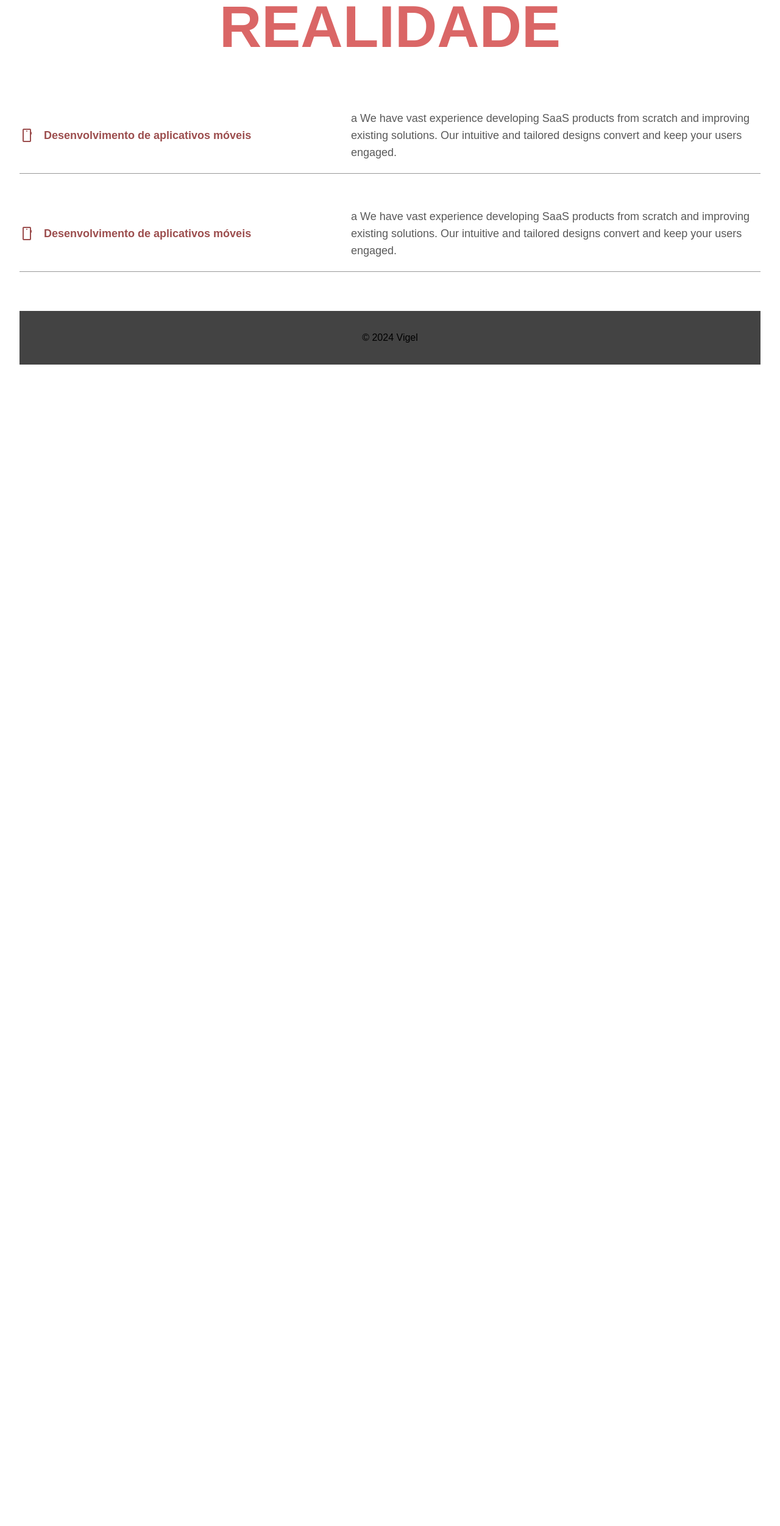
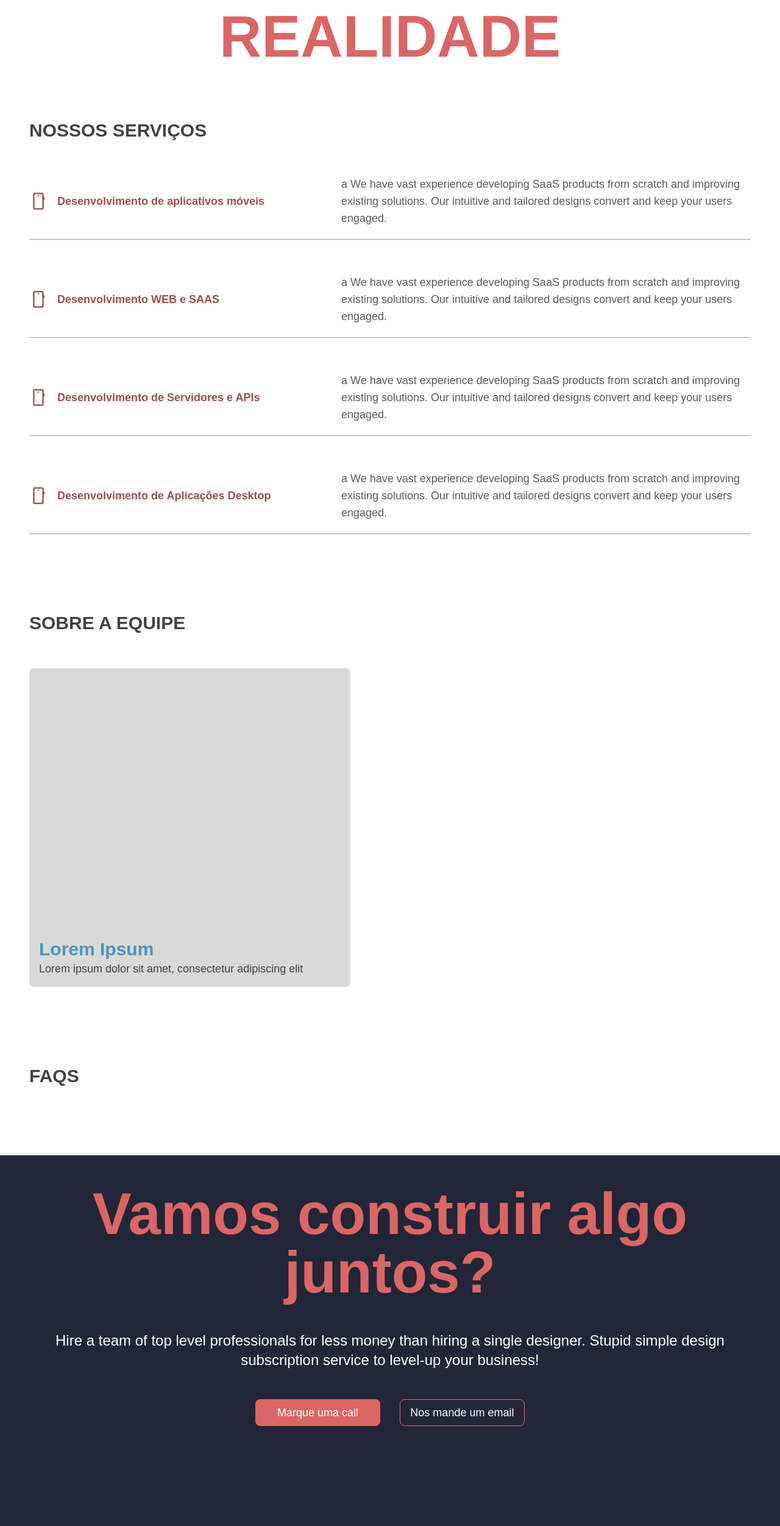
Before and after one commit to Project-G-Org/portifolio-web, a Next.js app: page / in a window 1280 px wide. Shown: the part 268-2771 px from the top of the page at 61% size. Before the commit the page ends 898 px from the top, so only its background shows below. Built offline with nearby package versions, Linux system fonts and the light colour scheme.

Commit message:
feat: footer

```diff
--- a/app/globals.css
+++ b/app/globals.css
@@ -15,6 +15,7 @@
   --redlight: '#DA6666';
   --reddark: '#9C4E4E';
   --graydark: '#434343';
+  --black: #232638;
   --gray: #595959;
   --graylight: '#FFFFFF';
   --background: #ffffff;
--- a/app/page.tsx
+++ b/app/page.tsx
@@ -1,8 +1,11 @@
 'use client'
+
+import './style.css'
 
 export default function Home() {
   return (
-    <div className="flex flex-col items-center min-h-screen p-8 bg-graylight font-sans">
+    <div className="flex flex-col min-h-screen bg-graylight font-sans">
+      <main className="flex flex-col p-12">
         <header className="w-full py-6 bg-opacity-0 text-white text-center flex gap-20 flex-col">
           <nav className="flex justify-center gap-6">
             <a
@@ -18,12 +21,15 @@ export default function Home() {
               sobre
             </a>
 
-          <a href="#" className="text-reddark font-bold no-underline text-2xl">
+            <a
+              href="#"
+              className="text-reddark font-bold no-underline text-2xl"
+            >
               contatato
             </a>
           </nav>
 
-        <h1 className="text-graydark text-8xl font-bold">
+          <h1 className="text-graydark text-8xl font-extrabold">
             FAZENDO <span className="text-reddark">SUA</span> IDEIA{' '}
             <span className="text-redlight">
               <br></br>REALIDADE
@@ -31,7 +37,11 @@ export default function Home() {
           </h1>
         </header>
 
-      <section className="flex flex-col items-center gap-14 w-full py-16">
+        <section className="flex flex-col gap-14 w-full py-16">
+          <h2 className="text-3xl font-extrabold text-graydark">
+            NOSSOS SERVIÇOS
+          </h2>
+
           <article className="flex flex-col w-full gap-5">
             <div className="flex flex-row space justify-between w-full">
               <div className="flex flex-row gap-4 align-middle items-center">
@@ -58,7 +68,7 @@ export default function Home() {
                   smartphone
                 </span>
                 <h3 className="text-lg font-bold text-reddark">
-                Desenvolvimento de aplicativos móveis
+                  Desenvolvimento WEB e SAAS
                 </h3>
               </div>
               <p className="text-lg max-w-2xl text-gray">
@@ -69,10 +79,173 @@ export default function Home() {
             </div>
             <hr className=" opacity-40" />
           </article>
+
+          <article className="flex flex-col w-full gap-5">
+            <div className="flex flex-row space justify-between w-full">
+              <div className="flex flex-row gap-4 align-middle items-center">
+                <span className="material-symbols-outlined text-reddark text-3xl">
+                  smartphone
+                </span>
+                <h3 className="text-lg font-bold text-reddark">
+                  Desenvolvimento de Servidores e APIs
+                </h3>
+              </div>
+              <p className="text-lg max-w-2xl text-gray">
+                a We have vast experience developing SaaS products from scratch
+                and improving existing solutions. Our intuitive and tailored
+                designs convert and keep your users engaged.
+              </p>
+            </div>
+            <hr className=" opacity-40" />
+          </article>
+
+          <article className="flex flex-col w-full gap-5">
+            <div className="flex flex-row space justify-between w-full">
+              <div className="flex flex-row gap-4 align-middle items-center">
+                <span className="material-symbols-outlined text-reddark text-3xl">
+                  smartphone
+                </span>
+                <h3 className="text-lg font-bold text-reddark">
+                  Desenvolvimento de Aplicações Desktop
+                </h3>
+              </div>
+              <p className="text-lg max-w-2xl text-gray">
+                a We have vast experience developing SaaS products from scratch
+                and improving existing solutions. Our intuitive and tailored
+                designs convert and keep your users engaged.
+              </p>
+            </div>
+            <hr className="opacity-40" />
+          </article>
         </section>
 
-      <footer className="w-full py-8 bg-graydark text-white text-center">
+        <section className="flex flex-col gap-14 w-full py-16">
+          <h2 className="text-3xl font-extrabold text-graydark">
+            SOBRE A EQUIPE
+          </h2>
+
+          <article className="flex flex-col w-full gap-5">
+            <div className="flex flex-col w-[527px] justify-end h-[523px] rounded-lg bg-placeholder p-3 pb-4 pl-4">
+              <h3 className="text-blue text-3xl font-bold">Lorem Ipsum</h3>
+              <p className="text-lg text-graydark">
+                Lorem ipsum dolor sit amet, consectetur adipiscing elit
+              </p>
+            </div>
+          </article>
+        </section>
+
+        <section className="flex flex-col gap-14 w-full py-16">
+          <h2 className="text-3xl font-extrabold text-graydark">FAQS</h2>
+        </section>
+      </main>
+
+      {/* LINK - https://www.octaveagency.com/ */}
+      {/* LINK - https://www.jamm.co/#pricing */}
+      <footer className="flex flex-col items-center gap-28 w-full py-12 bg-black text-white text-center justify-center">
+        {/* TODO - Add cool animation here */}
+        <article className="flex flex-col w-full gap-12">
+          <h1 className="text-8xl font-bold text-redlight">
+            Vamos construir algo juntos?
+          </h1>
+          <p className="text-graylight text-2xl">
+            Hire a team of top level professionals for less money than hiring a
+            single designer. Stupid simple design
+            <br /> subscription service to level-up your business!
+          </p>
+
+          <div className="flex flex-row gap-8 align-middle justify-center">
+            <button
+              className="w-[16vw] h-[5.5vh] rounded-lg bg-redlight border-graylight hover:ease-in transition-all duration-100 ease-in-out hover:bg-graylight hover:border hover:border-graylight hover:text-redlight"
+              onClick={() => {}}
+            >
+              Marque uma call
+            </button>
+            <button
+              className="w-[16vw] h-[5.5vh] rounded-lg  border-redlight border hover:text-redlight transition-all duration-150"
+              onClick={() => {}}
+            >
+              Nos mande um email
+            </button>
+          </div>
+
+          <div></div>
+
+          {/* REVIEW - Check if looks good */}
+          {/* <div className="w-full justify-center text-center">
+            <button className="text-graylight bg-blue w-[18vw] h-[8vh] rounded-xl">
+              Veja nossos trabalhos aqui
+            </button>
+          </div> */}
+        </article>
+
+        <article className="flex flex-row gap-20 text-start">
+          <div className="flex flex-col gap-4">
+            <h2 className="text-graylight font-bold text-2xl">Vigel</h2>
+            <span>Creative people</span>
+            <span>From Brasil</span>
+            <span>Tel: +XX (XX) XXXXX-XXXX</span>
+
+            {/* Social medias */}
+            <div className="flex flex-row gap-6">
+              <a href="">
+                <span>Icon here</span>
+              </a>
+              <a href="">
+                <span>Icon here</span>
+              </a>
+              <a href="">
+                <span>Icon here</span>
+              </a>
+            </div>
+          </div>
+
+          <div className="flex flex-col gap-4">
+            <h2 className="font-bold text-2xl">Links</h2>
+            <a href="#">Nossos serviços</a>
+            <a href="#">Sobre nós</a>
+            <a href="#">Nossos trabalhos</a>
+            <a href="#">Contato</a>
+          </div>
+
+          <div className="flex flex-col gap-4">
+            <h2 className="text-2xl font-bold">Serviços</h2>
+            <a href="#">Desenvolvimeto de aplicativos móveis</a>
+            <a href="#">Desenvolvimento de aplicações SAAS</a>
+            <a href="#">Desenvolvimento de APIs e servidores</a>
+          </div>
+
+          <div className="flex flex-col gap-4">
+            <h2 className="text-2xl font-bold">Contato</h2>
+            <span>
+              <b>Email:</b> <a href="#">email@exemplo.com</a>
+            </span>
+            <span>
+              Tel: <a href="#">Desenvolvimento de aplicações SAAS</a>
+            </span>
+
+            <span>Address </span>
+
+            <h4>Horas de funcionamento:</h4>
+            <span>Segunda - Sexta: 9:00 até 5pm</span>
+          </div>
+
+          <div className="flex flex-col gap-4">
+            <h2 className="text-2xl font-bold">Serviços</h2>
+            <a href="#">Nossos serviços</a>
+            <a href="#">Sobre nós</a>
+            <a href="#">Nossos trabalhos</a>
+            <a href="#">Contato</a>
+          </div>
+        </article>
+
+        <hr />
+
+        <div>
+          <p>
+            <a href="#">Termos de condições</a>
+          </p>
           <p>© 2024 Vigel </p>
+        </div>
       </footer>
     </div>
   )
--- /dev/null
+++ b/app/style.css
@@ -0,0 +1,6 @@
+@import url(./globals.css);
+
+footer * {
+    font-size: large;
+    color: #fff;
+}
--- a/tailwind.config.ts
+++ b/tailwind.config.ts
@@ -19,7 +19,9 @@ const config: Config = {
       reddark: '#9C4E4E',
       graydark: '#434343',
       gray: '#595959',
+      black: '#232638',
       graylight: '#FFFFFF',
+      placeholder: '#D9D9D9',
     },
     fontFamily: {
       sans: ['Graphik', 'sans-serif'],
```
Lines whose indentation alone changed are shown as unchanged.
